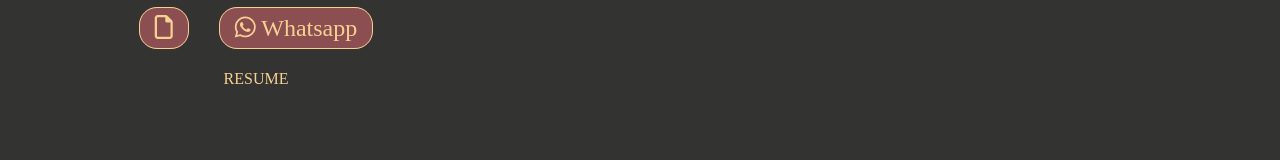
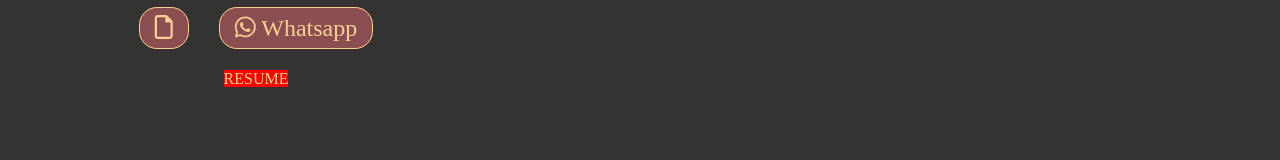
Before and after one commit to clevermuthu/Portfolio, a plain HTML site: page index.html in a window 1280 px wide. Shown: the part 523-683 px from the top of the page. Drawn offline with nearby package versions, Linux system fonts and the light colour scheme.

Commit message:
Update index.html

```diff
--- a/index.html
+++ b/index.html
@@ -59,7 +59,7 @@
           <h5 class="btn" style:"background-color:red;"><a href="./Images/NANGAMUTHU A.RESUME.pdf" target="_blank"><i class="fa-regular fa-file" ></i> </a> </h5>
         <h5 class="btn"><a href="https://wa.me/+917397038703"target="_blank"> <i class="fa-brands fa-whatsapp"></i> <span>Whatsapp</span></a></h5>
       </div>
-        <span style:"background-color:red">RESUME</span>
+        <span style="background-color:red">RESUME</span>
     </div>
   </div>
   </div>
```
